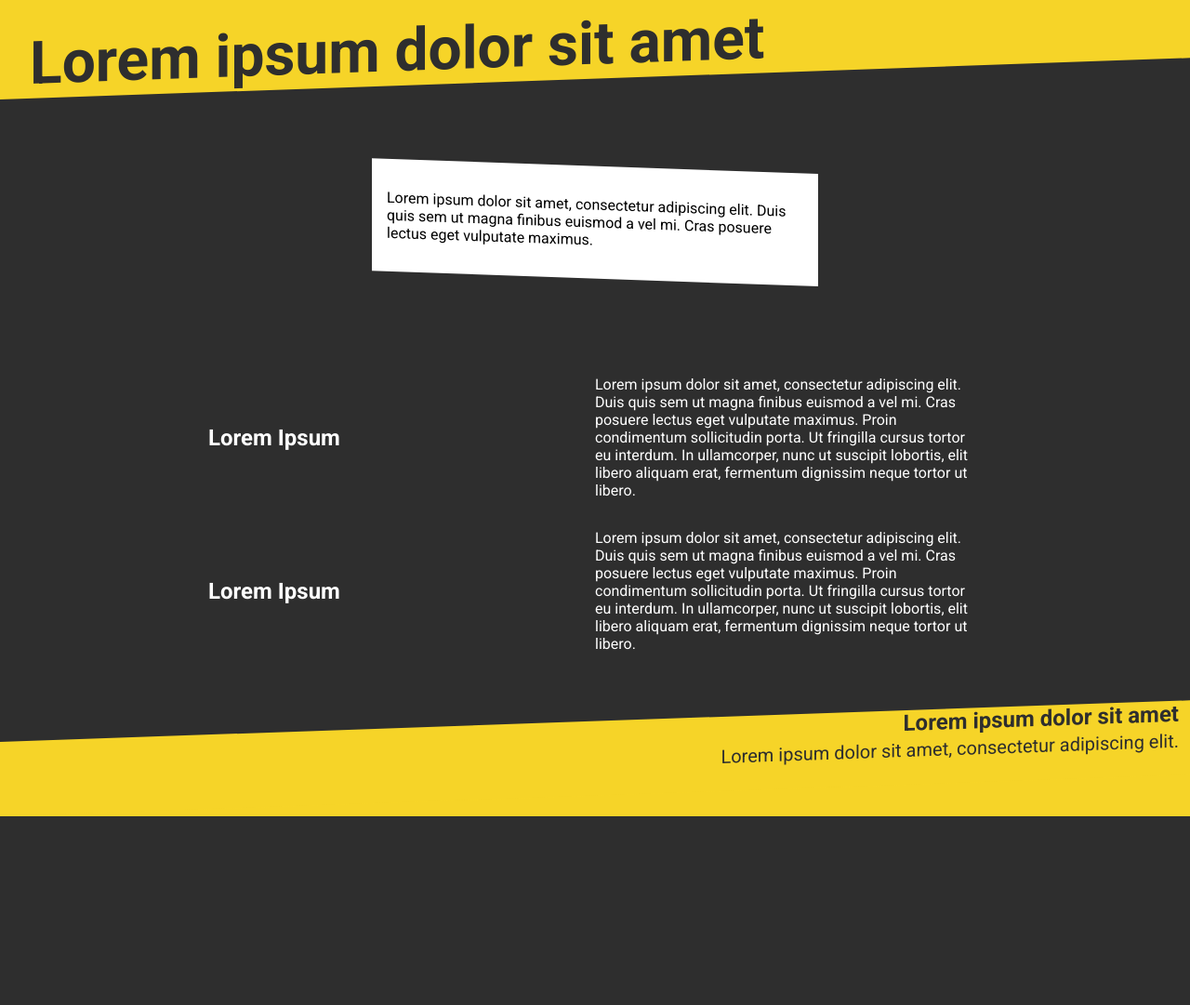
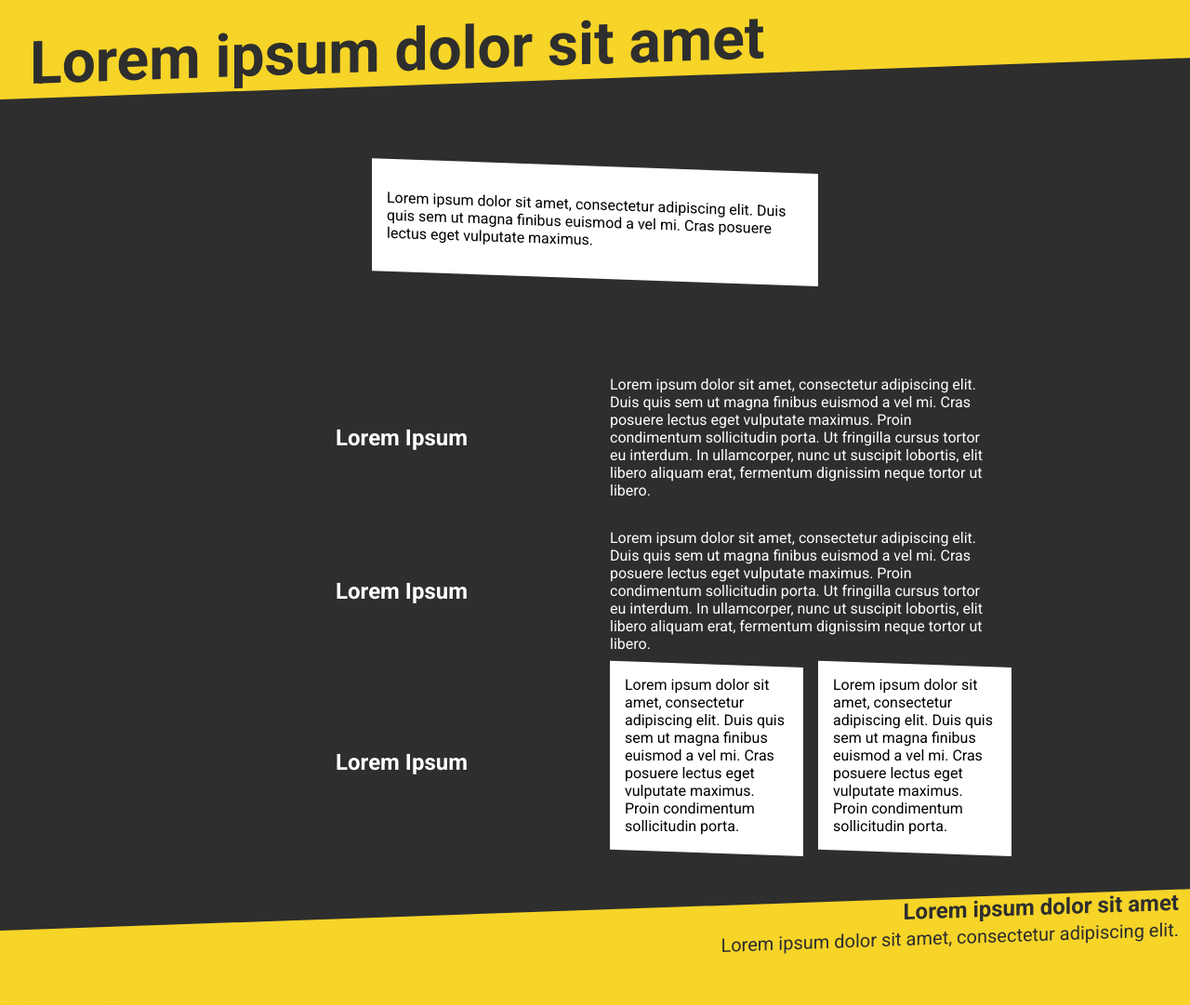
Before and after one commit to gustapinto/gustapinto.github.io, a Jekyll site: the page built from _pages/main.html, in a window 1280 px wide. Shown: the whole page at 93% size. Built offline with Jekyll 4.4.1, drawn with Linux system fonts in a browser that asks for light colours; before the commit the page ends 900 px from its top, so only the background shows below that.

Commit message:
Add some short content card

```diff
--- a/_pages/main.html
+++ b/_pages/main.html
@@ -26,4 +26,25 @@ permalink: /
       Lorem ipsum dolor sit amet, consectetur adipiscing elit. Duis quis sem ut magna finibus euismod a vel mi. Cras posuere lectus eget vulputate maximus. Proin condimentum sollicitudin porta. Ut fringilla cursus tortor eu interdum. In ullamcorper, nunc ut suscipit lobortis, elit libero aliquam erat, fermentum dignissim neque tortor ut libero.
     </p>
   </div>
+  <div class="grid">
+    <h1 class="grid-item">
+      Lorem Ipsum
+    </h1>
+    <div class="grid-item">
+      <div class="grid">
+        <div class="card">
+          <span class="card-text">
+            Lorem ipsum dolor sit amet, consectetur adipiscing elit. Duis quis sem ut magna finibus euismod a vel mi. Cras posuere lectus eget vulputate maximus. Proin condimentum sollicitudin porta.
+          </span>
+        </div>
+        <div class="card-container">
+          <div class="card">
+            <span class="card-text">
+              Lorem ipsum dolor sit amet, consectetur adipiscing elit. Duis quis sem ut magna finibus euismod a vel mi. Cras posuere lectus eget vulputate maximus. Proin condimentum sollicitudin porta.
+            </span>
+          </div>
+        </div>
+      </div>
+    </div>
+  </div>
 </div>
--- a/assets/css/main.sass
+++ b/assets/css/main.sass
@@ -25,6 +25,10 @@ body
   background-color: #fff
   color: #000
   padding: $pd-medium
+
+.card-text
+  @extend .dg-negative
+  display: block
 
 .card-openning
   @extend .card
@@ -72,9 +76,10 @@ body
   display: grid
   grid-template-columns: 50% 50%
   align-content: center
+  grid-gap: 1em
 
 .grid-item
-  align-self: center
+  place-self: center
 
 .header
   @extend .dg-negative
```
